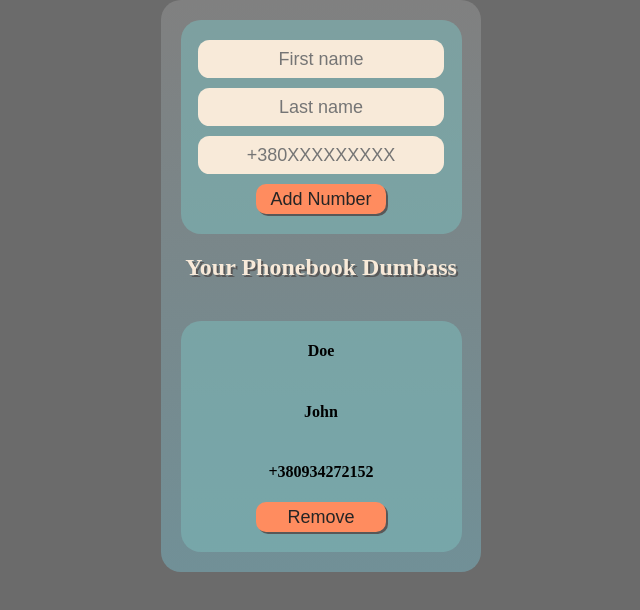
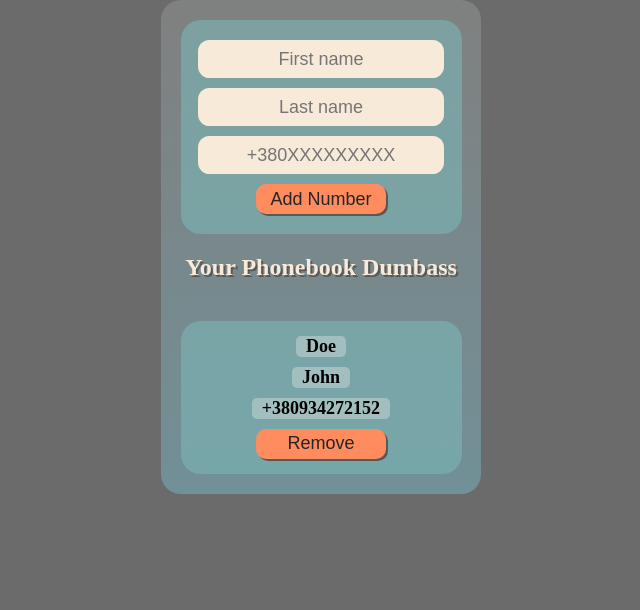
Before and after one commit to The3dhermit/testovoe, a website built with webpack: page index.html in a window 1280 px wide. Shown: the whole page, without its empty margins (319-959 px from the left). Built offline with nearby package versions, Linux system fonts and the light colour scheme.

Commit message:
some chenges to book entris css

```diff
--- a/src/style.css
+++ b/src/style.css
@@ -59,6 +59,15 @@ form {
     border-radius: 1.25rem;
     padding-bottom: 1.25rem;
     margin-top: 1.25rem;
+    padding-bottom: 10px;
+    padding-top: 10px;
+}
+.book_entry * {
+    background-color: rgba(195, 209, 209, 0.575);
+    padding: 0px 10px;
+    border-radius: 5px;
+    font-size: 18px;
+    margin: 5px;
 }
 
 .button {
```
